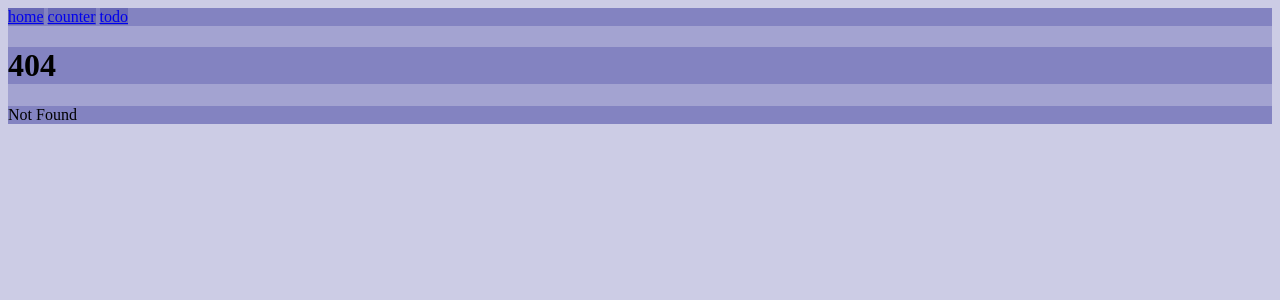
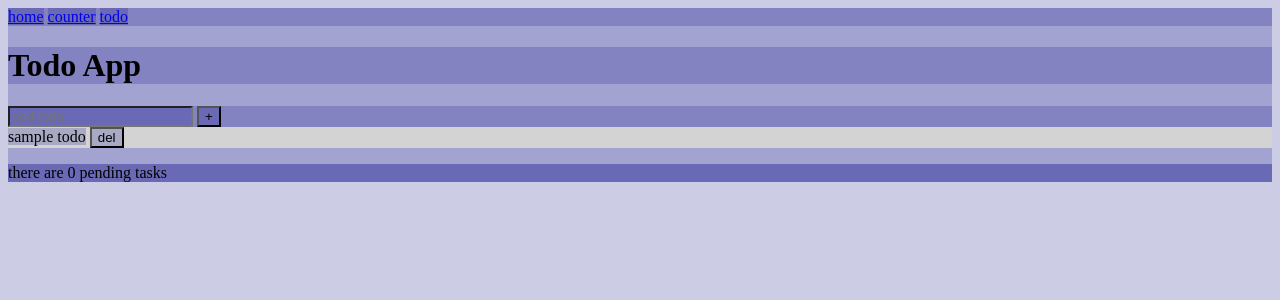
Before and after one commit to brnt-toast/only-svelte, a SvelteKit app: page /todo in a window 1280 px wide. Before the commit this address had no page. Shown: the top 300 px of the page. Built offline with nearby package versions, Linux system fonts and the light colour scheme.

Commit message:
todo/: init

```diff
--- /dev/null
+++ b/src/routes/todo/+page.svelte
@@ -0,0 +1,31 @@
+<script>
+    let count = 0
+    const yup = () => count += 1
+</script>
+
+
+
+
+<h1>Todo App</h1>
+
+<form >
+    <input type="text" placeholder="add todo">
+    <button on:click={yup} type="submit">+</button>
+</form>
+
+<div class="todo">
+    <span>sample todo</span>
+    <button>del</button>
+</div>
+
+<div>
+    <p>{`there are ${count} pending tasks`}</p>
+</div>
+
+
+
+<style>
+    .todo {
+        background-color: lightgray;
+    }
+</style>
```
